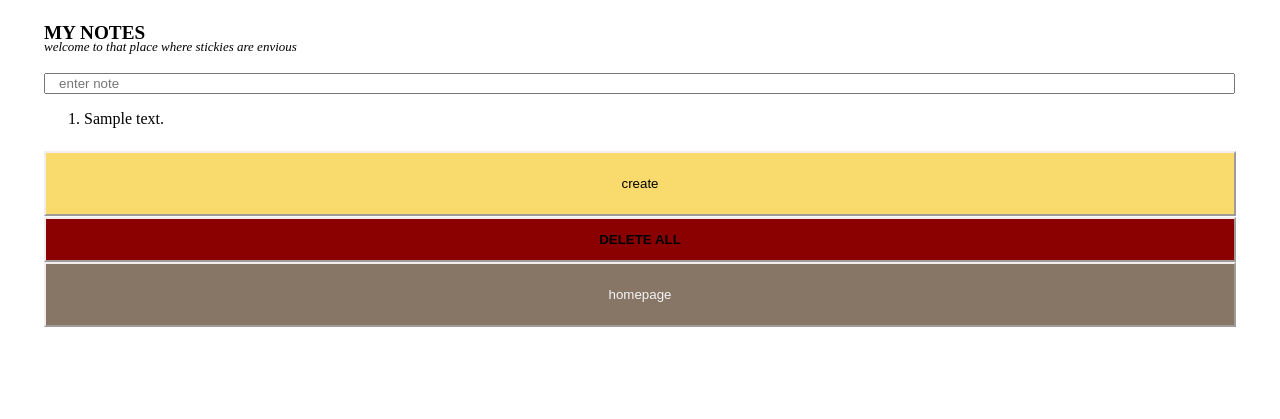
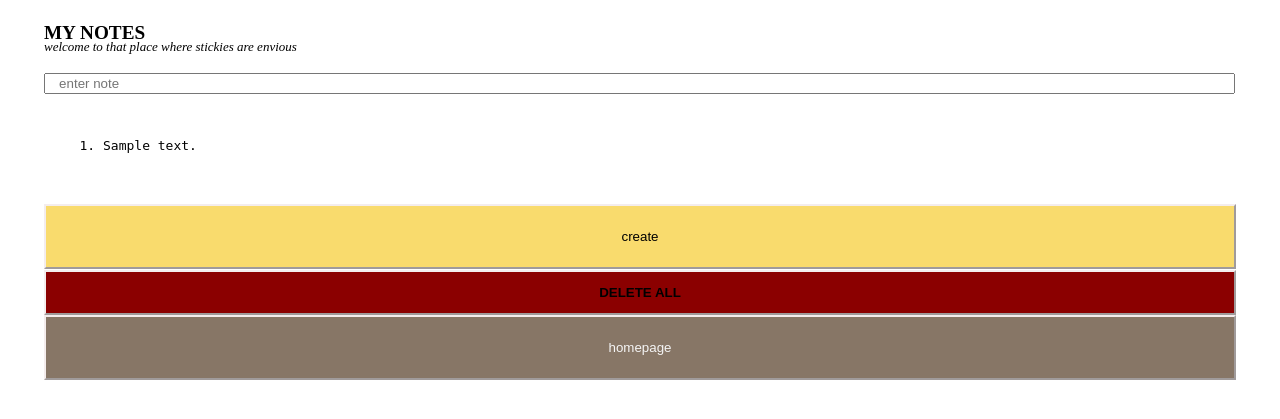
Before and after one commit to LaTonia-Mertica/todo-django-app, a Django app: page /todolist/notes in a window 1280 px wide. Shown: the top 419 px of the page. Run offline with Django 3.2, Linux system fonts and the light colour scheme; tables that the repository leaves empty hold one stand-in row (values such as "Sample post").

Commit message:
styled created notes on note page

```diff
--- a/todolist/templates/notes.html
+++ b/todolist/templates/notes.html
@@ -16,9 +16,9 @@
         {% csrf_token %} {{ form }}
         <br/>
 
-        <ol>
+        <ol style="font-family: monospace; text-align:justify; margin: 44px 19px">
             {% for note in notes %}
-            <li>
+            <li style="margin-bottom: 5px;">
                 {{ note.note_text }}
             </li>
             {% endfor %}
```
Also changed, not shown: db.sqlite3.
